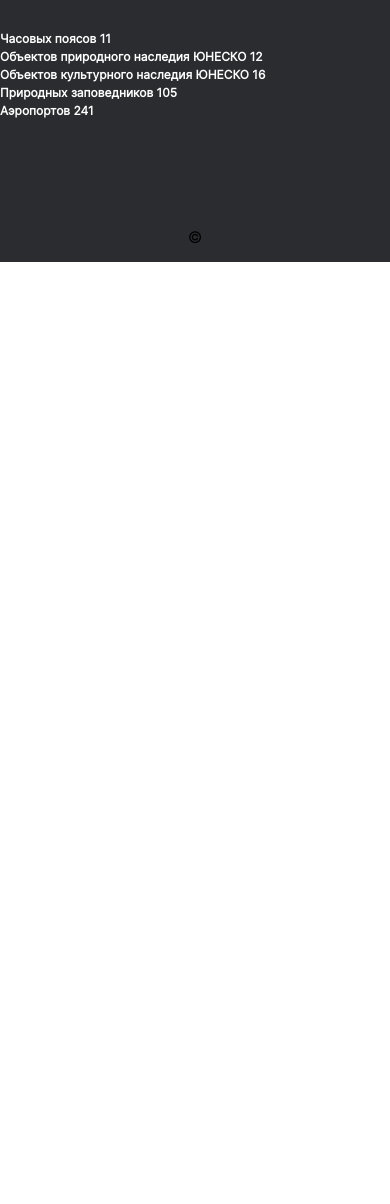
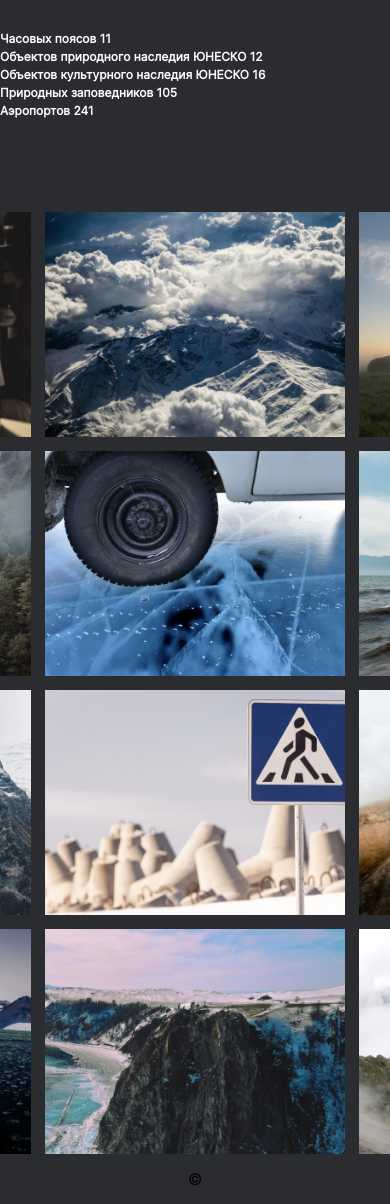
Before and after one commit to AleksandrZimin/russian-travel, a plain HTML site: page pages/index.html in a window 390 px wide. Shown: the part 1171-2375 px from the top of the page. Before the commit the page ends 1433 px from the top, so only its background shows below. Drawn offline with Linux system fonts and the light colour scheme; a web font is replaced by a local one.

Commit message:
block photo-grid

```diff
--- a/pages/index.html
+++ b/pages/index.html
@@ -35,6 +35,20 @@
                <li class="intro__list_item">Аэропортов 241</li>
             </ul>
          </section>
+         <section class="photo-grid">
+            <img src="../images/__item-11.jpg" alt="Вид из окна поезда" class="photo-grid__item">
+            <img src="../images/__item-10.jpg" alt="Вид с самолета на заснеженную гору" class="photo-grid__item">
+            <img src="../images/__item-9.jpg" alt="Вид на утреннее поле со стогами сена" class="photo-grid__item">
+            <img src="../images/__item-8.jpg" alt="Вид на затуманенный лес" class="photo-grid__item">
+            <img src="../images/__item-7.jpg" alt="Колесо машины на льду озера" class="photo-grid__item">
+            <img src="../images/__item-6.jpg" alt="Море с пляжем" class="photo-grid__item">
+            <img src="../images/__item-5.jpg" alt="Горы с заснеженными верхушками" class="photo-grid__item">
+            <img src="../images/__item-4.jpg" alt="Пешеходный переход и волнорезы" class="photo-grid__item">
+            <img src="../images/__item-3.jpg" alt="Вид с горы" class="photo-grid__item">
+            <img src="../images/__item-2.jpg" alt="Вид на вулкан" class="photo-grid__item">
+            <img src="../images/__item-1.jpg" alt="Вид на море и скалы" class="photo-grid__item">
+            <img src="../images/__item.jpg" alt="Вид с горы в облаке" class="photo-grid__item">
+         </section>
       </main>
       <footer class="footer">
          <p>&copy;</p>
--- a/style.css
+++ b/style.css
@@ -173,3 +173,35 @@
    line-height: 18px;
    color: #FFFFFF;
 }
+
+.photo-grid {
+   max-width: 1184px;
+   width: 100%;
+   margin: auto;
+
+   display: grid;
+   grid-template-columns: repeat(4, 1fr);
+   grid-template-rows: repeat(3, 1fr);
+   gap: 16px;
+   justify-content: center;
+   align-content: center;
+}
+
+@media screen and (max-width: 1240px) {
+   .photo-grid {
+      max-width: min-content;
+      grid-template-columns: repeat(3, 1fr);
+      grid-template-rows: repeat(4, 1fr);
+      gap: 14px;
+   }
+}
+
+.photo-grid__item {
+   width: 284px;
+}
+
+@media screen and (max-width: 1240px) {
+   .photo-grid__item {
+      width: 300px;
+   }
+}
```
